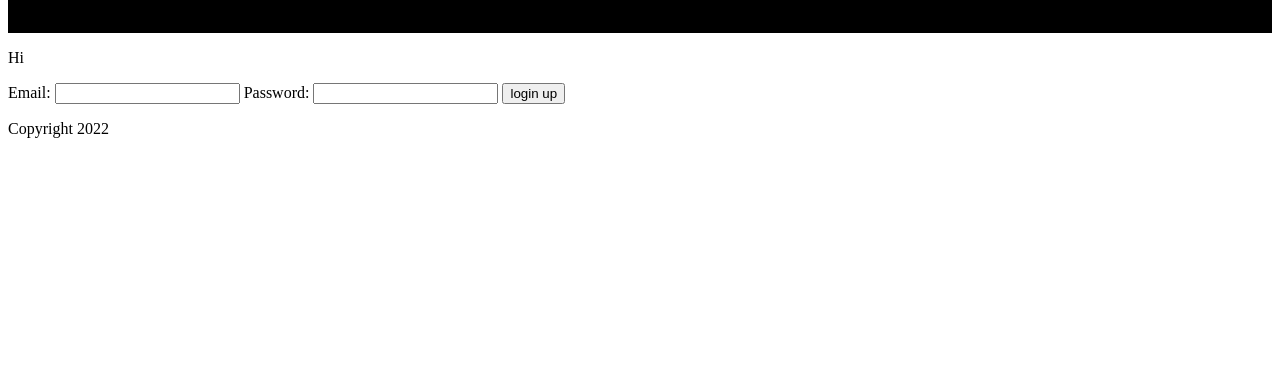
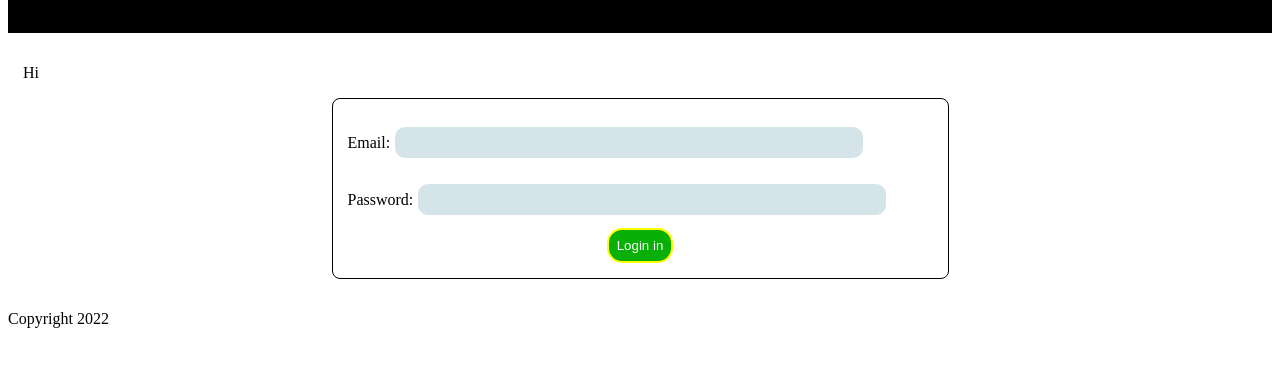
Before and after one commit to Zedtek-me/VideoCallBackend, a Django app: page / in a window 1280 px wide. Shown: the part 61-428 px from the top of the page. Run offline with Django 4.2, Linux system fonts and the light colour scheme; parts of the project's set-up code (start-up, migrations or seed data) failed here and were passed over.

Commit message:
in progress

```diff
--- a/VideoBackendApp/static/videobackend/css/index.css
+++ b/VideoBackendApp/static/videobackend/css/index.css
@@ -45,3 +45,78 @@
     text-decoration: none;
     color:white;
 }
+/* login and signup forms start here */
+.login-div{
+    display: flex;
+    flex-direction: column;
+    justify-content: center;
+    align-items: center;
+    padding: 15px;
+    background-image: url('');
+}
+
+#login-hi{
+    align-self: flex-start;
+    text-align: center;
+}
+
+.login-div form{/*styles apply to both login and logout forms; they share similar classes, exccept that signup has 'signup' class*/
+    display: flex;
+    flex-direction: column;
+    place-items: center;
+    width: 50%;
+    border-radius: 8px;
+    border: solid 1px black;
+    padding: 15px;
+    position: relative;
+    top: 0;
+    right: 0;
+    left: 0;
+    bottom: 0;
+}
+
+/* found in the forms to give the forms some nice looks */
+.opac-bg{
+    background-image: (linear-gradient(to right, black, white));
+    position: absolute;
+    top: 0;
+    right: 0;
+    left: 0;
+    bottom: 0;
+}
+
+.login-div form >label{
+    display: flex;
+    flex-flow: row wrap;
+    place-items: center;
+    margin: 8px;
+    width: 100%;
+    z-index: 100;
+}
+
+label>*{
+    margin: 5px;
+}
+
+.login-div form label >input{
+    padding: 8px;
+    width: 80%;
+    height: 5%;
+    border:none;
+    border-radius:10px;
+    background-color: rgb(212, 228, 233);
+    color: black;
+}
+button{
+    border:solid 2px yellow;
+    background-color: rgb(7, 175, 7);
+    transition: all 0.5s ease-in;
+    cursor: pointer;
+    padding: 8px;
+    border-radius: 15px;
+    color: white;
+}
+
+button:hover{
+    background-color: greenyellow;
+}
--- a/VideoBackendApp/templates/videobackend/base.html
+++ b/VideoBackendApp/templates/videobackend/base.html
@@ -17,7 +17,7 @@
                 <ul class="nav-ul">
                     <li><a href="{%url 'dashboard'%}">Dashboard</a></li>
                     <li><a href="{%url 'meeting room'%}">Meeting Room</a></li>
-                    {%block signup%}<li><a href="{%url 'signup'%}">Sign Up</a></li>{%endblock%}
+                    {%block signup%}<li><a href="{%url 'backend signup'%}">Sign Up</a></li>{%endblock%}
                     {%block login%}<li><a href="{%url 'home page'%}">Login</a></li>{%endblock%}
                     <li><a href="{%url 'logout'%}">Log out</a></li>
                     {%block mobile-settings%}<li><a href="{%url 'profile settings'%}">Settings</a></li>{%endblock%} <!-- display settings on dashboard and rooms only-->
--- a/VideoBackendApp/templates/videobackend/dashboard.html
+++ b/VideoBackendApp/templates/videobackend/dashboard.html
@@ -1,2 +1,6 @@
 {%extends 'base.html'%}
 {%load static%}
+
+{%block content%}
+
+{%endblock%}
--- a/VideoBackendApp/templates/videobackend/login.html
+++ b/VideoBackendApp/templates/videobackend/login.html
@@ -7,6 +7,7 @@
 <div class="login-div">
     <p id="login-hi">Hi</p>
     <form action="" method="post">
+        <div class="opac-bg"></div>
         {%csrf_token%}
         <label for="Email">
             Email: <input type="email" inputmode="email" name="email">
@@ -15,7 +16,7 @@
         <label for="Password">
             Password: <input type="password" inputmode="password" name="password">
         </label>
-        <button type="submit" id="login-btn">login up</button>
+        <button type="submit" id="login-btn">Login in</button>
     </form>
 </div>
 {%endblock%}
--- a/VideoBackendApp/templates/videobackend/meeting_room.html
+++ b/VideoBackendApp/templates/videobackend/meeting_room.html
@@ -1,2 +1,6 @@
 {%extends 'base.html'%}
 {%load static%}
+
+{%block content%}
+
+{%endblock%}
--- a/VideoBackendApp/templates/videobackend/signup.html
+++ b/VideoBackendApp/templates/videobackend/signup.html
@@ -4,9 +4,10 @@
 {%block mobile-settings%}{%endblock%}
 
 {%block content%}
-<div class="login-div">
+<div class="login-div signup-div">
     <p id="login-hi">Hi</p>
     <form action="" method="post">
+        <div class="opac-bg"></div>
         {%csrf_token%}
         <label for="Email">
             Email: <input type="email" inputmode="email" name="email" placeholder="your name, e.g: Jack">
@@ -33,7 +34,7 @@
         </label>
 
         <label for="Password">
-            Re-type Password: <input type="password" inputmode="password" name="password2">
+            Re-type Password: <input type="password" inputmode="password" name="password2" placeholder="same as the one above">
         </label>
         <button type="submit" id="signup-btn">Sign up</button>
     </form>
--- a/VideoBackendApp/urls.py
+++ b/VideoBackendApp/urls.py
@@ -13,10 +13,10 @@ urlpatterns= [
     path('dashboard/', views.dashboard, name='dashboard'),
     path('settings/', views.setting, name='profile settings'),
     path('meeting_room/', views.meeting, name='meeting room'),
-    path('signup/', views.signup, name='signup'),
+    path('sign_up/', views.signup, name='backend signup'),
     path('login/', views.login, name='login'),
-    path('logout/', views.logout, name='logout'),
+    path('logout/', views.log_out, name='logout'),
 ]
 
 if settings.DEBUG:
-    urlpatterns+=static(settings.MEDIA_ULR, document_root=settings.MEDIA_ROOT)
+    urlpatterns+=static(settings.MEDIA_URL, document_root=settings.MEDIA_ROOT)
--- a/VideoBackendApp/views.py
+++ b/VideoBackendApp/views.py
@@ -10,7 +10,9 @@ def home(request):
     # returns the dashboard if login successful
     if request.method == 'POST':
         data= request.POST
-        user= authenticate(request, **data)
+        email= data.get('email')
+        password= data.get('password')
+        user= authenticate(request, email= email, password=password)
         if user:
             login(request, user)
             messages.success(request, 'welcome %s!' %user)
@@ -30,16 +32,27 @@ def signup(request):
         messages.error(request, 'Your passwords didn\'t match; check them well.')
         return('signup')
     # get requests return the signup page
-    return render(request, 'signup.html', context={})
+    msgs=messages.get_messages(request)
+    return render(request, 'signup.html', context={'msgs':msgs})
 
+@login_required(login_url='home page')
 def dashboard(request):
     user = request.user
-    return render(request, 'dashboard.html', context={'user': user})
+    msgs=messages.get_messages(request)
+    return render(request, 'dashboard.html', context={'user': user, 'msgs':msgs})
 
+@login_required(login_url='home page')
 def setting(request):
     user = request.user
-    return render(request, 'settings.html', context={'user': user}, content_type='text/html')
+    msgs=messages.get_messages(request)
+    return render(request, 'settings.html', context={'user': user, 'msgs':msgs}, content_type='text/html')
 
+@login_required(login_url='home page')
 def meeting(request):
     user = request.user
-    return render(request, 'meeting_room.html', context={'user': user}, content_type='text/html')
+    msgs=messages.get_messages(request)
+    return render(request, 'meeting_room.html', context={'user': user, 'msgs':msgs}, content_type='text/html')
+
+def log_out(request):
+    logout(request)
+    return redirect('home page')
```
